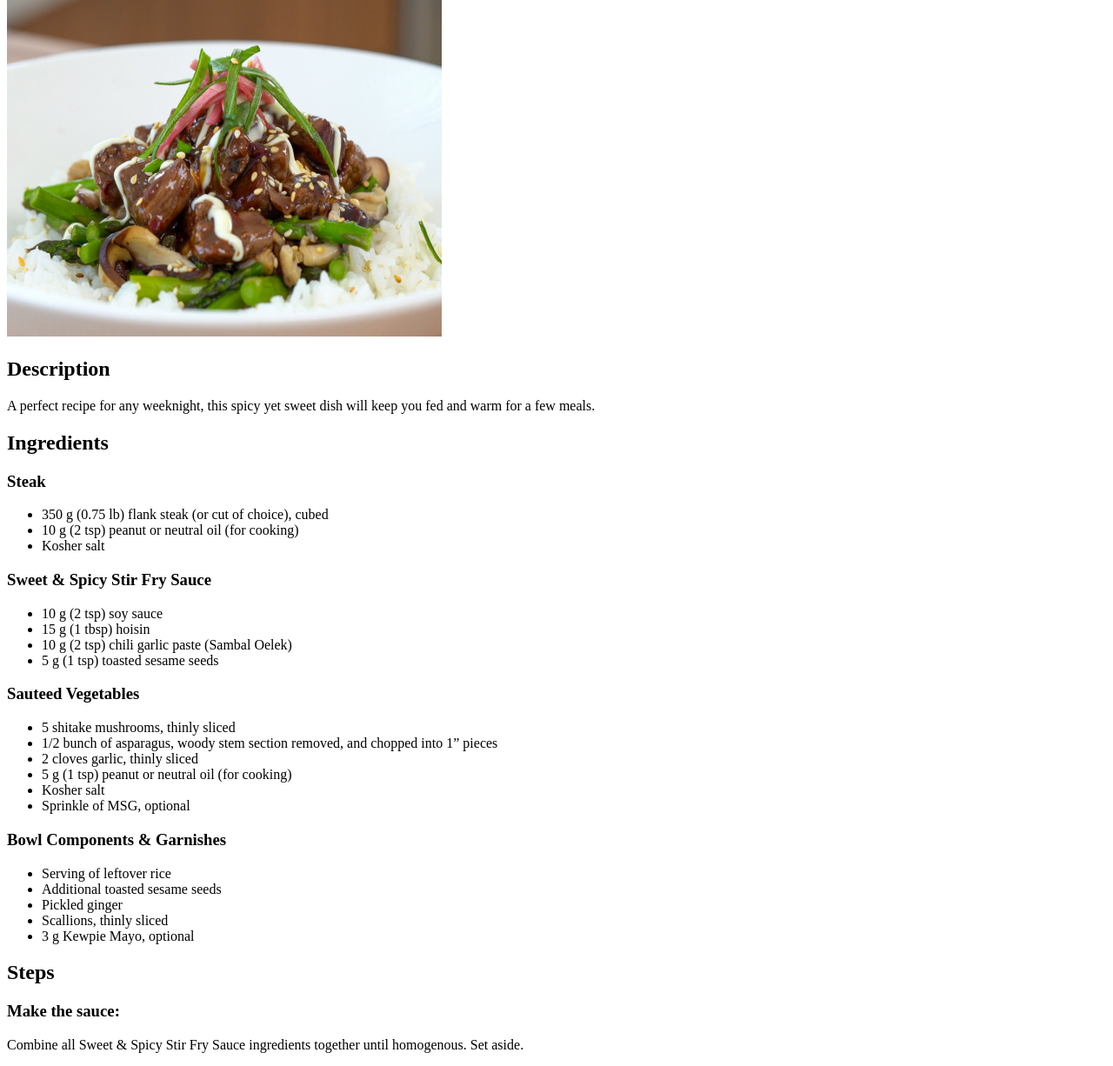
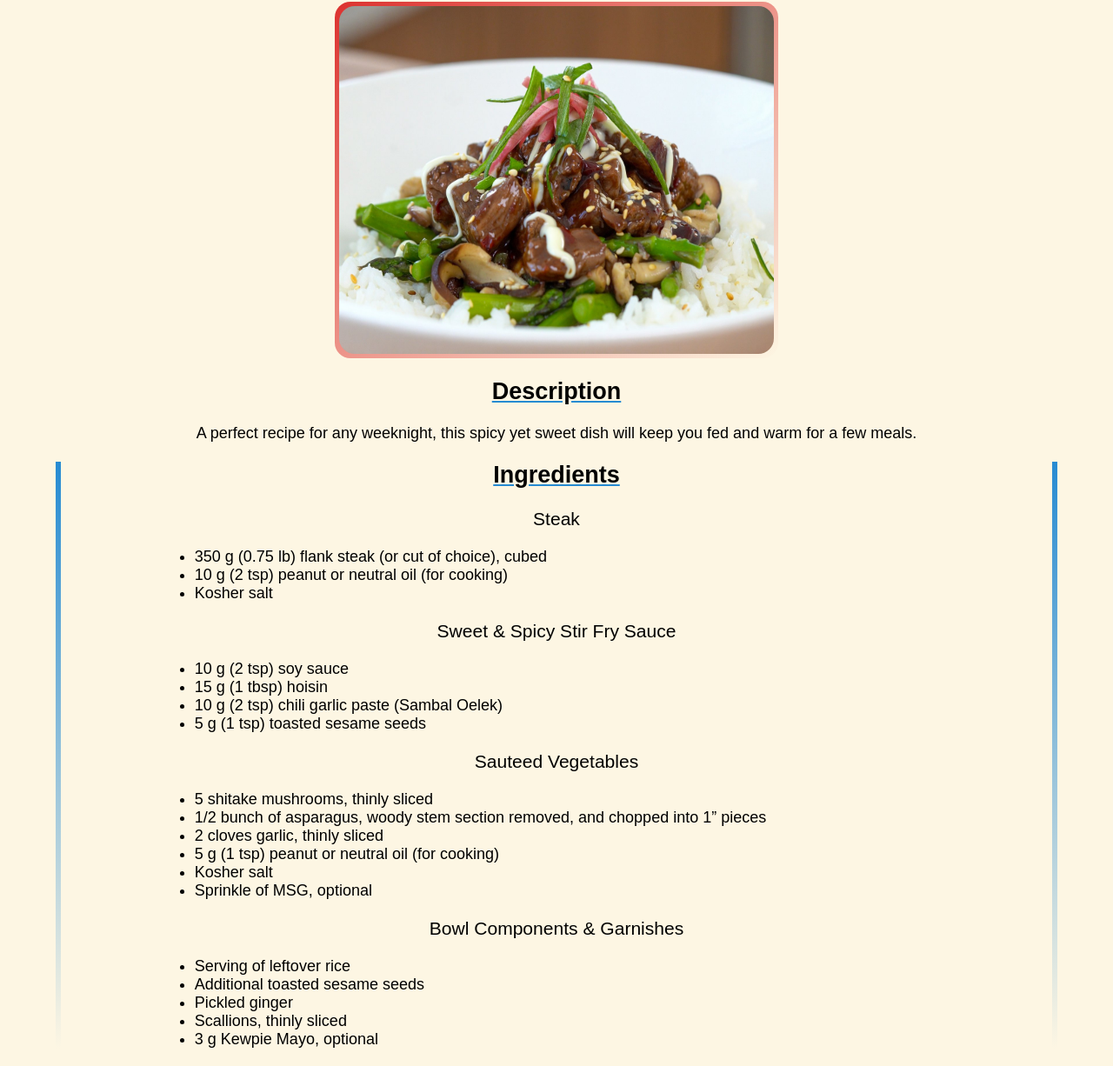
Before and after one commit to GowynnHunt/odin-recipes, a plain HTML site: page recipes/sweet-and-spicy-steak-rice-bowl.html in a window 1280 px wide. Shown: the part 93-1319 px from the top of the page at 87% size. Drawn offline with Linux system fonts and the light colour scheme.

Commit message:
Add styling to all of the webpages
I was prompted to do this in the Block and Inline lesson of the
Foundations course.

```diff
--- /dev/null
+++ b/css/styles.css
@@ -0,0 +1,111 @@
+* {
+  margin-left: auto;
+  margin-right: auto;
+  text-align: center;
+}
+
+html {
+  background-color: #fdf6e3;
+  /* font-family: Georgia, "Times New Roman", Times, serif; */
+  font-family: Arial, Helvetica, sans-serif;
+  font-size: 18px;
+}
+
+h1 {
+  font-size: 48px;
+  font-weight: 300;
+  margin-bottom: 4px;
+  text-decoration-line: underline;
+  text-decoration-color: #dc322f;
+}
+
+h2 {
+  text-decoration-line: underline;
+  text-decoration-color: #268bd2;
+}
+
+h3 {
+  font-weight: 300;
+  text-align: center;
+}
+
+#quote {
+  font-style: italic;
+  font-size: 12px;
+  margin-top: 4px;
+}
+
+#description {
+  border-left: #dc322f solid 4px;
+  padding-left: 4px;
+  margin: 0 20%;
+}
+
+img {
+  display: block;
+  margin-left: auto;
+  margin-right: auto;
+  border-radius: 1em;
+}
+
+ul {
+  display: inline-block;
+}
+
+li {
+  text-align: left;
+}
+
+.ingredient-card ul {
+  text-align: left;
+  display: block;
+  margin: 0px 10%;
+}
+
+.ingredient-card ul ul {
+  margin: 0;
+}
+
+.ingredient-card h3 {
+  text-align: center;
+}
+
+.gradient-box-red {
+  margin-top: 8px;
+  /* margin-left: auto; */
+  /* margin-right: auto; */
+  background: linear-gradient(to bottom right, #dc322f, 50%, #fdf6e3);
+  box-sizing: border-box;
+  padding: 5px;
+  border-radius: 1em;
+  width: 510px;
+}
+
+.gradient-box-blue {
+  background: linear-gradient(to bottom, #268bd2, 50%, #fdf6e3);
+  box-sizing: border-box;
+  width: 90%;
+}
+
+.gradient-protector {
+  background-color: #fdf6e3;
+  width: 99%;
+}
+
+.steps {
+  width: 90%;
+}
+
+.steps ol li {
+  margin-top: 8px;
+}
+
+.steps-card p {
+  margin-left: 10%;
+  margin-right: 10%;
+}
+
+.steps-card li {
+  margin-left: 10%;
+  margin-right: 10%;
+}
--- a/recipes/sweet-and-spicy-steak-rice-bowl.html
+++ b/recipes/sweet-and-spicy-steak-rice-bowl.html
@@ -3,31 +3,39 @@
   <head>
     <meta charset="UTF-8" />
     <meta name="viewport" content="width=device-width, initial-scale=1.0" />
+    <link rel="stylesheet" href="../css/styles.css" />
     <title>Odin Recipes</title>
   </head>
   <body>
     <h1>Sweet & Spicy Steak Rice Bowl</h1>
+    <div class="gradient-box-red">
       <img
         src="../images/Sweet & Spicy Steak Rice Bowl.jpg"
         alt="A picture of Ethan Chelbowski's Sweet & Spicy Steak Rice Bowl."
         width="500"
         height="400"
       />
+    </div>
     <h2>Description</h2>
     <p>
       A perfect recipe for any weeknight, this spicy yet sweet dish will keep
       you fed and warm for a few meals.
     </p>
 
+    <div class="gradient-box-blue">
+      <div class="gradient-protector">
         <h2>Ingredients</h2>
 
+        <div class="ingredient-card">
           <h3>Steak</h3>
           <ul>
             <li>350 g (0.75 lb) flank steak (or cut of choice), cubed</li>
             <li>10 g (2 tsp) peanut or neutral oil (for cooking)</li>
             <li>Kosher salt</li>
           </ul>
+        </div>
 
+        <div class="ingredient-card">
           <h3>Sweet & Spicy Stir Fry Sauce</h3>
           <ul>
             <li>10 g (2 tsp) soy sauce</li>
@@ -35,20 +43,24 @@
             <li>10 g (2 tsp) chili garlic paste (Sambal Oelek)</li>
             <li>5 g (1 tsp) toasted sesame seeds</li>
           </ul>
+        </div>
 
+        <div class="ingredient-card">
           <h3>Sauteed Vegetables</h3>
           <ul>
             <li>5 shitake mushrooms, thinly sliced</li>
             <li>
-        1/2 bunch of asparagus, woody stem section removed, and chopped into 1”
-        pieces
+              1/2 bunch of asparagus, woody stem section removed, and chopped
+              into 1” pieces
             </li>
             <li>2 cloves garlic, thinly sliced</li>
             <li>5 g (1 tsp) peanut or neutral oil (for cooking)</li>
             <li>Kosher salt</li>
             <li>Sprinkle of MSG, optional</li>
           </ul>
+        </div>
 
+        <div class="ingredient-card">
           <h3>Bowl Components & Garnishes</h3>
           <ul>
             <li>Serving of leftover rice</li>
@@ -57,36 +69,47 @@
             <li>Scallions, thinly sliced</li>
             <li>3 g Kewpie Mayo, optional</li>
           </ul>
+        </div>
+      </div>
+    </div>
 
+    <div class="steps">
       <h2>Steps</h2>
+      <div class="steps-card">
         <h3>Make the sauce:</h3>
         <p>
           Combine all Sweet & Spicy Stir Fry Sauce ingredients together until
           homogenous. Set aside.
         </p>
+      </div>
 
+      <div class="steps-card">
         <h3>Stir fry the vegetables:</h3>
         <p>
-      To cook, heat a wok (or a large fry pan) over high heat. Add 5 grams of
-      neutral oil and the garlic and cook for 20 seconds. Add the mushrooms and
-      asparagus with a pinch of salt and saute for a couple of minutes. Set
-      aside, and wipe the wok clean.
+          To cook, heat a wok (or a large fry pan) over high heat. Add 5 grams
+          of neutral oil and the garlic and cook for 20 seconds. Add the
+          mushrooms and asparagus with a pinch of salt and saute for a couple of
+          minutes. Set aside, and wipe the wok clean.
         </p>
+      </div>
 
+      <div class="steps-card">
         <h3>Stir fry the steak:</h3>
         <p>
-      Heat the wok until smoking again and add oil to the pan. Add steak cubes
-      and let them sear on one side for a couple of minutes to brown the
-      exterior. Toss to release and cook the other sides of the steak, then add
-      the stir-fry sauce. Cook for another minute or so to let the sauce reduce
-      and glaze the steak.
+          Heat the wok until smoking again and add oil to the pan. Add steak
+          cubes and let them sear on one side for a couple of minutes to brown
+          the exterior. Toss to release and cook the other sides of the steak,
+          then add the stir-fry sauce. Cook for another minute or so to let the
+          sauce reduce and glaze the steak.
         </p>
-
         <p>
-      <strong>Assemble and serve:</strong> I added a serving of leftover rice,
-      half of the veggies, and more toasted sesame seeds to the steak, but make
-      a portion to your desired preference and ratio. Don't forget the
-      garnishes: kewpie mayo, leftover sauce, pickled ginger, and scallions.
+          <strong>Assemble and serve:</strong> I added a serving of leftover
+          rice, half of the veggies, and more toasted sesame seeds to the steak,
+          but make a portion to your desired preference and ratio. Don't forget
+          the garnishes: kewpie mayo, leftover sauce, pickled ginger, and
+          scallions.
         </p>
+      </div>
+    </div>
   </body>
 </html>
```
Also changed, not shown: index.html (+10 -1 lines), recipes/spicy-chicken-hoagie.html (+15 -0 lines), recipes/white-bread.html (+9 -0 lines). Lines whose indentation alone changed are shown as unchanged.
